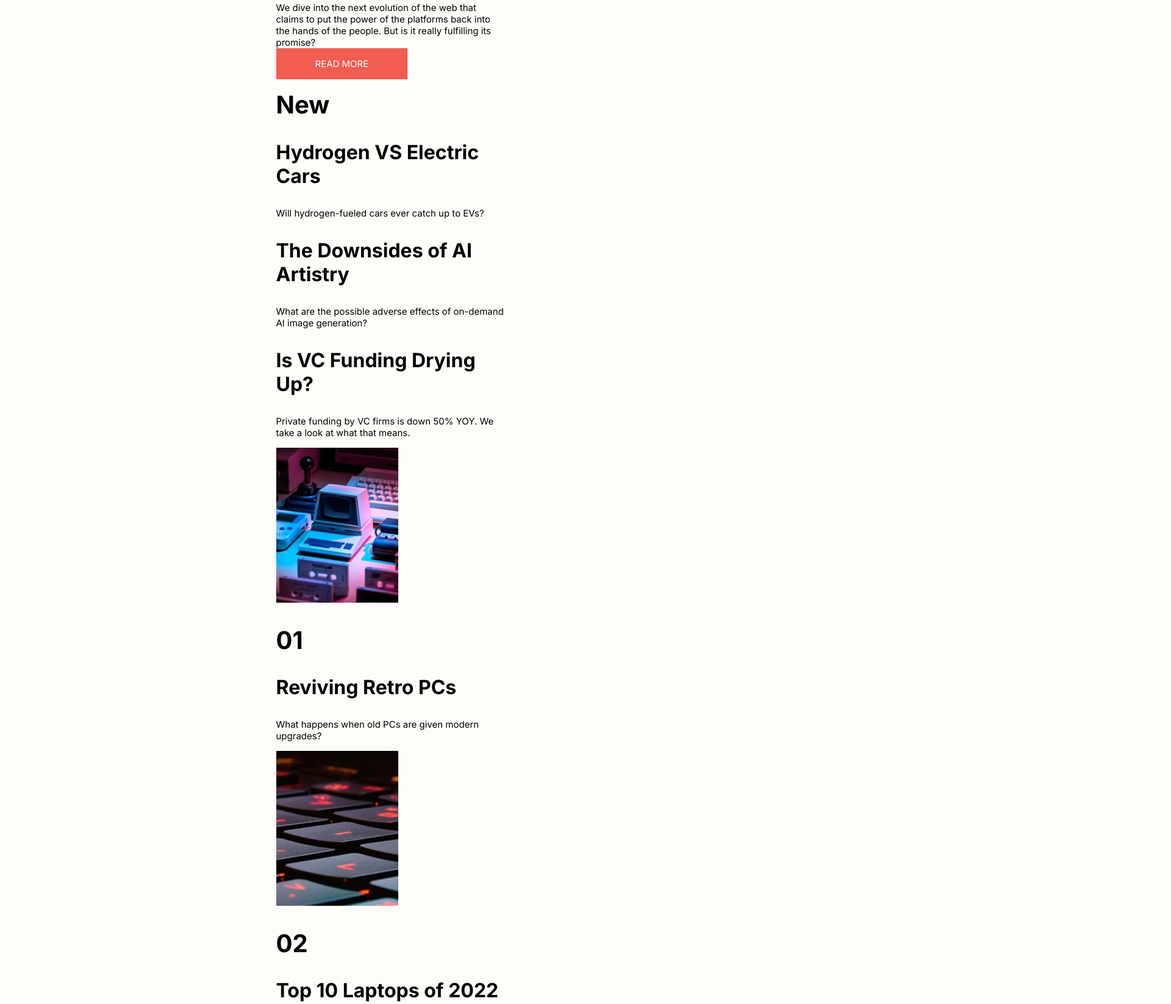
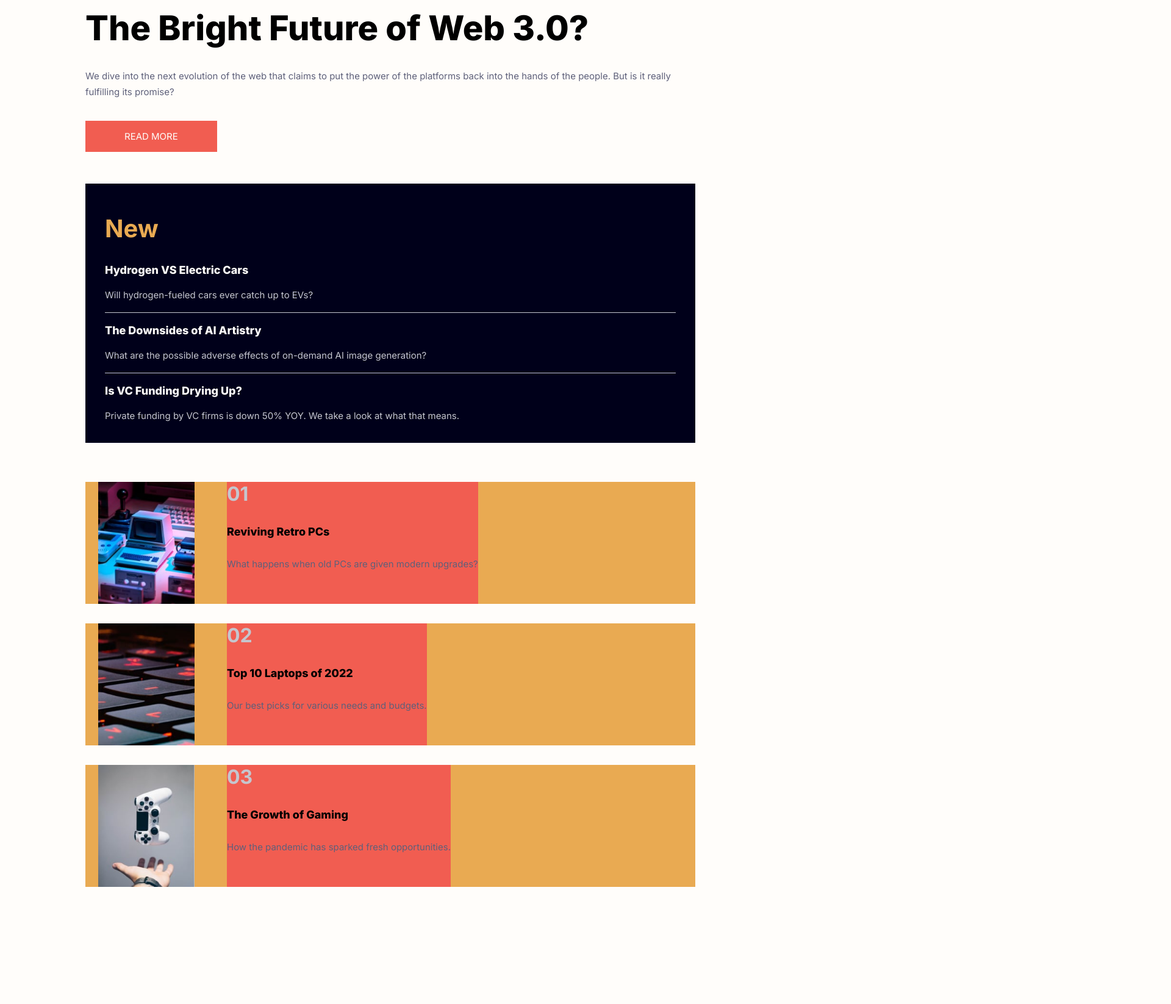
Before and after one commit to mbaxendale22/tech_landing_page, a plain HTML site: page index.html in a window 1280 px wide. Shown: the part 586-2232 px from the top of the page at 61% size, 1920 px wide, since content can reach past the window. After the commit the page ends 2072 px from the top, so only its background shows below. Drawn offline with Linux system fonts and the light colour scheme.

Commit message:
image test

```diff
--- a/index.html
+++ b/index.html
@@ -77,40 +77,45 @@
         <aside>
             <h2>New</h2>
             <div class="article-preview">
-                <h3>Hydrogen VS Electric Cars</h3>
+                <h3 class="h5">Hydrogen VS Electric Cars</h3>
                 <p>Will hydrogen-fueled cars ever catch up to EVs?</p>
             </div>
             <div class="article-preview">
-                <h3>The Downsides of AI Artistry</h3>
+                <h3 class="h5">The Downsides of AI Artistry</h3>
                 <p>What are the possible adverse effects of on-demand AI image generation?</p>
             </div>
             <div class="article-preview">
-                <h3> Is VC Funding Drying Up?</h3>
+                <h3 class="h5"> Is VC Funding Drying Up?</h3>
                 <p>Private funding by VC firms is down 50% YOY. We take a look at what that means.</p>
             </div>
         </aside>
+
         <section>
 
             <div class="top-article-card">
                 <img src="./assets/images/image-retro-pcs.jpg" alt="old computer" />
-
-                <h2>01</h2>
-                <h3>Reviving Retro PCs</h3>
-                <p>What happens when old PCs are given modern upgrades?</p>
+                <div class="top-article__text-content">
+                    <h3>01</h3>
+                    <h5>Reviving Retro PCs</h5>
+                    <p>What happens when old PCs are given modern upgrades?</p>
+                </div>
             </div>
             <div class="top-article-card">
                 <img src="./assets/images/image-top-laptops.jpg" alt="zoomed in image of a laptop keyboard" />
-
-                <h2>02</h2>
-                <h3>Top 10 Laptops of 2022</h3>
-                <p>Our best picks for various needs and budgets.</p>
+                <div class="top-article__text-content">
+                    <h3>02</h3>
+                    <h5>Top 10 Laptops of 2022</h5>
+                    <p>Our best picks for various needs and budgets.</p>
+                </div>
             </div>
             <div class="top-article-card">
                 <img src="./assets/images/image-gaming-growth.jpg"
                     alt="a hand throwing a playstation gaming controller up in the air" />
-                <h2>03</h2>
-                <h3>The Growth of Gaming</h3>
-                <p>How the pandemic has sparked fresh opportunities.</p>
+                <div class="top-article__text-content">
+                    <h3>03</h3>
+                    <h5>The Growth of Gaming</h5>
+                    <p>How the pandemic has sparked fresh opportunities.</p>
+                </div>
             </div>
 
         </section>
--- a/style.css
+++ b/style.css
@@ -41,6 +41,7 @@
     .h1 {
         font-size: var(--h1);
         font-weight: 800;
+        line-height: 56px;
     }
     h2,
     .h2 {
@@ -66,6 +67,8 @@
     .body {
         font-size: var(--body);
         font-weight: 400;
+        line-height: 26px;
+        color: var(--gunmetal);
     }
 }
 @layer utilities {
@@ -108,29 +111,17 @@
         background-color: var(--primary-white);
         display: flex;
         justify-content: start;
+        display: none;
     }
 
     .mobile-nav > ul {
-        /* background-color: #e9aa52; */
         padding: 4rem 2rem 0 2rem;
     }
     .mobile-nav ul li {
         padding: 1.5rem 0rem;
         color: var(--dark-blue);
         font-size: var(--h5);
-        /* font-size: ; */
     }
-
-    /* .full-screen-overlay {
-        background-color: #000;
-        opacity: 0.4;
-        width: 95vw;
-        height: 98vh;
-        position: absolute;
-        top: 0;
-        left: 0;
-        display: none;
-    } */
 
     /* hamburger + transitions for each svg line */
     .btn-hamburger {
@@ -171,7 +162,72 @@
     }
 }
 
+@layer main {
+    main p {
+        padding-bottom: 2rem;
+    }
+}
+
+@layer aside {
+    aside {
+        background-color: var(--dark-blue);
+        padding: 1rem 2rem;
+        margin-top: 4rem;
+    }
+
+    aside h2 {
+        color: var(--yellow);
+    }
+
+    .article-preview {
+        border-bottom: 1px solid var(--silver);
+    }
+
+    .article-preview h3 {
+        color: var(--primary-white);
+    }
+    .article-preview p {
+        color: var(--silver);
+    }
+
+    .article-preview:last-child {
+        border: none;
+    }
+}
+
+@layer section {
+    section {
+        display: flex;
+        flex-direction: column;
+        gap: 2rem;
+        margin-top: 4rem;
+    }
+
+    .top-article-card {
+        display: flex;
+        gap: 2rem;
+        background-color: #e9aa52;
+        max-height: 200px;
+    }
+
+    .top-article-card img {
+        object-fit: contain;
+    }
+
+    .top-article__text-content {
+        background-color: #f15d51;
+    }
+    .top-article__text-content h3 {
+        color: var(--silver);
+        margin-top: 0;
+        /* padding-bottom: 2rem; */
+    }
+    .top-article__text-content > h5 {
+        /* padding-bottom: 2rem; */
+    }
+}
+
 .wrapper {
-    max-width: 375px;
+    max-width: 1000px;
     margin: 2rem auto;
 }
```
